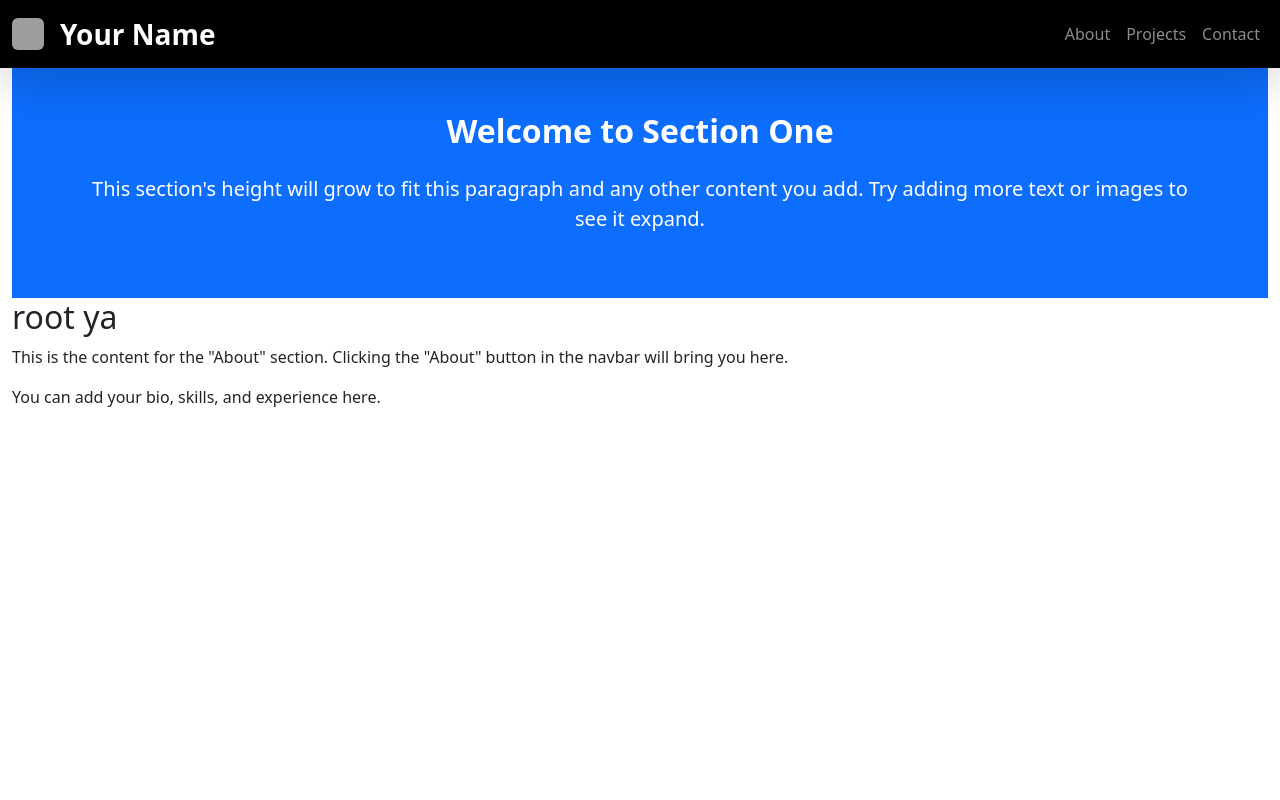
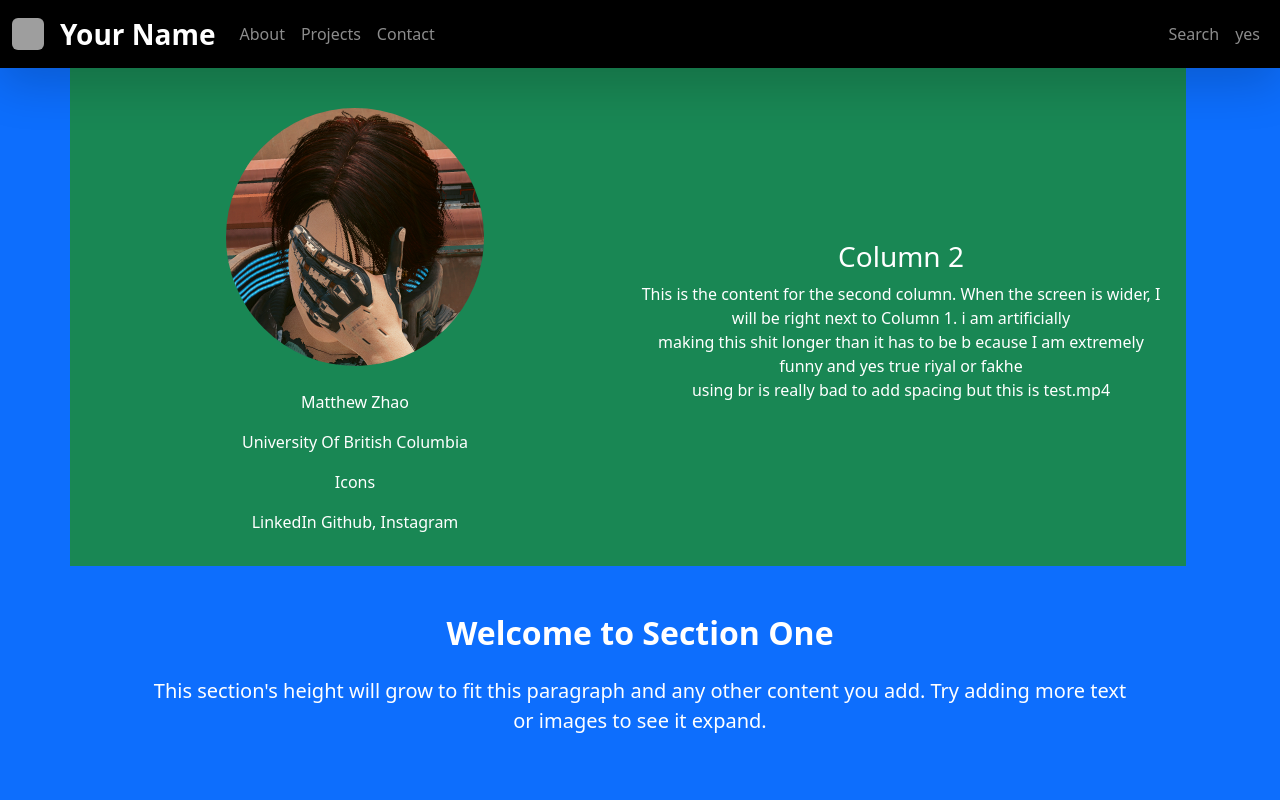
Before and after one commit to Matthewz43/MattsWebsite, a React (Vite) app: page / in a window 1280 px wide. Shown: the top 800 px of the page. Built offline with nearby package versions, Linux system fonts and the light colour scheme; grey boxes are pictures that could not be loaded.

Commit message:
added stuff on about page
refactor pls

```diff
--- a/src/App.css
+++ b/src/App.css
@@ -20,7 +20,9 @@ body {
   background-color: #000000;
 
 }
-
+body {
+  padding-top: 60px; /* This value must match the height of your navbar */
+}
 
 
 .custom-nav-font {
--- a/src/App.tsx
+++ b/src/App.tsx
@@ -9,6 +9,8 @@ import ListGroup from "./components/ListGroup";
 import NavBar from "./components/NavBar";
 import PageLayout from "./components/PageLayout"
 import ContactPage from "./components/ContactPage"
+import AboutPage from "./components/AboutPage"
+
 function App() {
 
   return (
@@ -16,11 +18,11 @@ function App() {
       <Router>
         <NavBar />
         <Routes>
-          <Route path="/about" element={<PageLayout pageInformation="About" />} />
+          <Route path="/about" element={<AboutPage />} />
           <Route path="/projects" element={<PageLayout pageInformation = "projects"/>} />
           <Route path="/contact" element={<ContactPage/>} />
           {/* You can add more routes here, including a default home page */}
-          <Route path="/" element={<PageLayout pageInformation = "root ya" />} />
+          <Route path="/" element={<AboutPage />} />
         </Routes>
 
       </Router>
--- /dev/null
+++ b/src/components/AboutPage.tsx
@@ -0,0 +1,111 @@
+import React from "react";
+import avatar from "../assets/avatar.png"; // The bundler handles this import.
+
+interface SectionProps {
+  color: string;
+  children: React.ReactNode;
+}
+
+const Section: React.FC<SectionProps> = ({ color, children }) => {
+  // Bootstrap equivalents:
+  // d-flex: display: flex
+  // align-items-center: align-items: center
+  // justify-content-center: justify-content: center
+  // p-5: padding: 3rem (or 48px)
+  // The width wraps to its parent by default.
+  return (
+    <div
+      className={`${color} container-fluid align-items-center justify-content-center `}
+    >
+      {/*
+        The Bootstrap "container" class is used here to constrain the inner content's
+        width, which is the most common Bootstrap pattern.
+      */}
+      <div className="container text-white text-center">{children}</div>
+    </div>
+  );
+};
+
+const ExampleItem: React.FC<SectionProps> = ({ color, children }) => {
+  // Bootstrap equivalents:
+  // d-flex: display: flex
+  // align-items-center: align-items: center
+  // justify-content-center: justify-content: center
+  // p-5: padding: 3rem (or 48px)
+  // The width wraps to its parent by default.
+  return (
+    <div
+      className={`${color} container-fluid d-flex align-items-center justify-content-center p-5`}
+    >
+      {/*
+        The Bootstrap "container" class is used here to constrain the inner content's
+        width, which is the most common Bootstrap pattern.
+      */}
+      <div className="container text-white text-center">{children}</div>
+    </div>
+  );
+};
+
+function MeIcon() {
+  return (
+    <div className="">
+      <div className="container pb-4">
+        <img
+          src={avatar}
+          alt="my avatar"
+          className="rounded-circle"
+        ></img>
+      </div>
+
+      <p>Matthew Zhao</p>
+      <p>University Of British Columbia</p>
+      <p>Icons</p>
+      <p>LinkedIn Github, Instagram</p>
+    </div>
+  );
+}
+
+function MySummary() {
+  return (
+    // change to bg-transparent after testing bs is
+    <div className={`bg-success row container-fluid align-items-center pt-5 pb-3`}>
+      <div className="col-12 col-lg-6">
+        <MeIcon></MeIcon>
+      </div>
+      <div className="col-12 col-lg-6">
+        <h3>Column 2</h3>
+        <p>
+          This is the content for the second column. When the screen is wider, I
+          will be right next to Column 1. i am artificially <br></br> making
+          this shit longer than it has to be b ecause I am extremely <br></br>
+          funny and yes true riyal or fakhe <br></br>
+          using br is really bad to add spacing but this is test.mp4
+        </p>
+
+      </div>
+    </div>
+  );
+}
+
+const AboutPage = () => {
+  return (
+    <>
+      {" "}
+      {/* add mt-5 for margin */}
+      <Section color="bg-primary">
+        <MySummary></MySummary>
+      </Section>
+      <Section color="bg-primary">
+        <ExampleItem color="bg-transparent">
+          <h2 className="fs-2 fw-bold mb-4">Welcome to Section One</h2>
+          <p className="fs-5">
+            This section's height will grow to fit this paragraph and any other
+            content you add. Try adding more text or images to see it expand.
+          </p>
+        </ExampleItem>
+      </Section>
+    </>
+  );
+};
+
+export default AboutPage;
--- a/src/components/NavBar.tsx
+++ b/src/components/NavBar.tsx
@@ -15,7 +15,7 @@ function NavBarButton({ buttonName, hrefContent }: ButtonInformation) {
   let handleClick = (event: MouseEvent) => console.log(event);
 
   if (!hrefContent) {
-    hrefContent = "/about";
+    hrefContent = "/about"; // LEAVING THIS HERE BECAUSE HREF CONTENT IS PART OF PAGE
   }
   return (
     <li className="nav-item" onClick={handleClick}>
@@ -81,10 +81,15 @@ function Navbar() {
           id="navbarNav"
         >
           {/* Navigation Links - ms-auto pushes them to the right on larger screens */}
-          <ul className="navbar-nav ms-auto">
+          <ul className="navbar-nav ms-left">
             <NavBarButton buttonName="About" hrefContent="/about" />
             <NavBarButton buttonName="Projects" hrefContent="/projects" />
             <NavBarButton buttonName="Contact" hrefContent="/contact"/>
+          </ul>
+
+          <ul className="navbar-nav ms-auto">
+            <NavBarButton buttonName="Search" hrefContent="/about" />
+            <NavBarButton buttonName="yes" hrefContent="/projects" />
           </ul>
         </div>
       </div>
```
Also changed, not shown: src/assets/avatar.png (added), src/assets/e.png (added).
